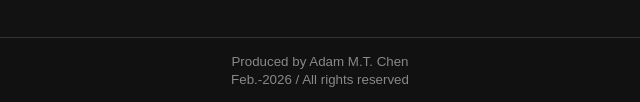
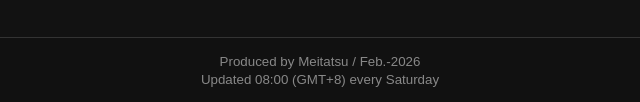
Before and after one commit to meitatsu2/GoStation, a plain HTML site: page index.html in a window 1280 px wide. Shown: the part 695-797 px from the top of the page, 320-960 px from the left. Drawn offline with Linux system fonts and the light colour scheme.

Commit message:
Revised the footer to specify timing of update

```diff
--- a/index.html
+++ b/index.html
@@ -60,7 +60,7 @@
                 <button id="btnAccept" onclick="handleAccept()">ACCEPT</button>
                 <button id="btnReject" onclick="handleReject()">REJECT</button>
             </div>
-            <div class="modal-footer">Produced by Adam M.T. Chen<br>Feb.-2026 / All rights reserved</div>
+            <div class="modal-footer">Produced by Meitatsu / Feb.-2026 <br> Updated 08:00 (GMT+8) every Saturday </div>
         </div>
     </div>
     <div class="main-content">
@@ -84,7 +84,7 @@
             <tbody id="list-body"></tbody>
         </table>
     </div>
-    <div class="footer">Produced by Adam M.T. Chen<br>Feb.-2026 / All rights reserved</div>
+    <div class="footer">Produced by Meitatsu / Feb.-2026 <br> Updated 08:00 (GMT+8) every Saturday </div>
 
     <script>
         const RANGES = [500, 1000, 2000, 3000, 5000, 10000, 15000, 20000];
```
